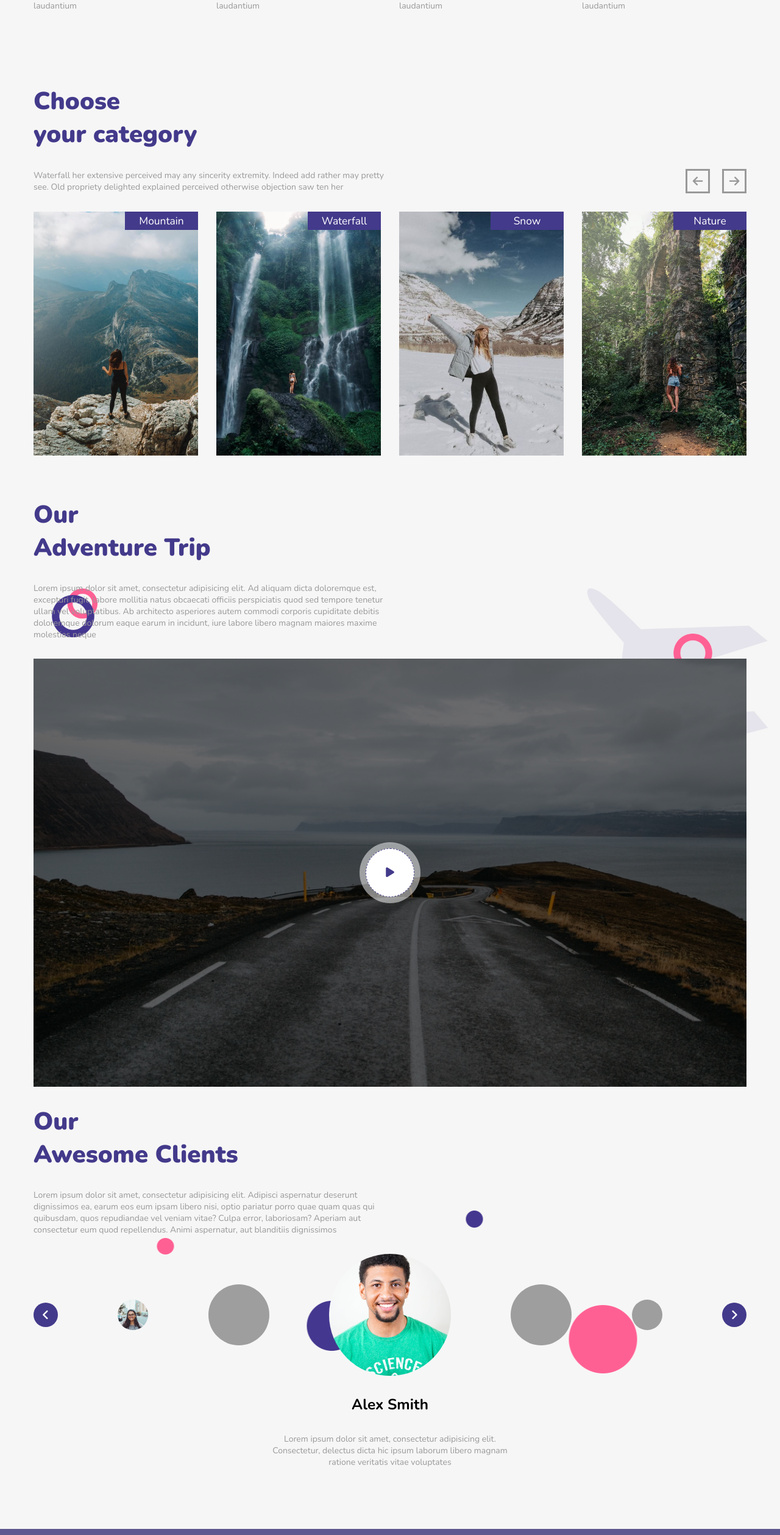
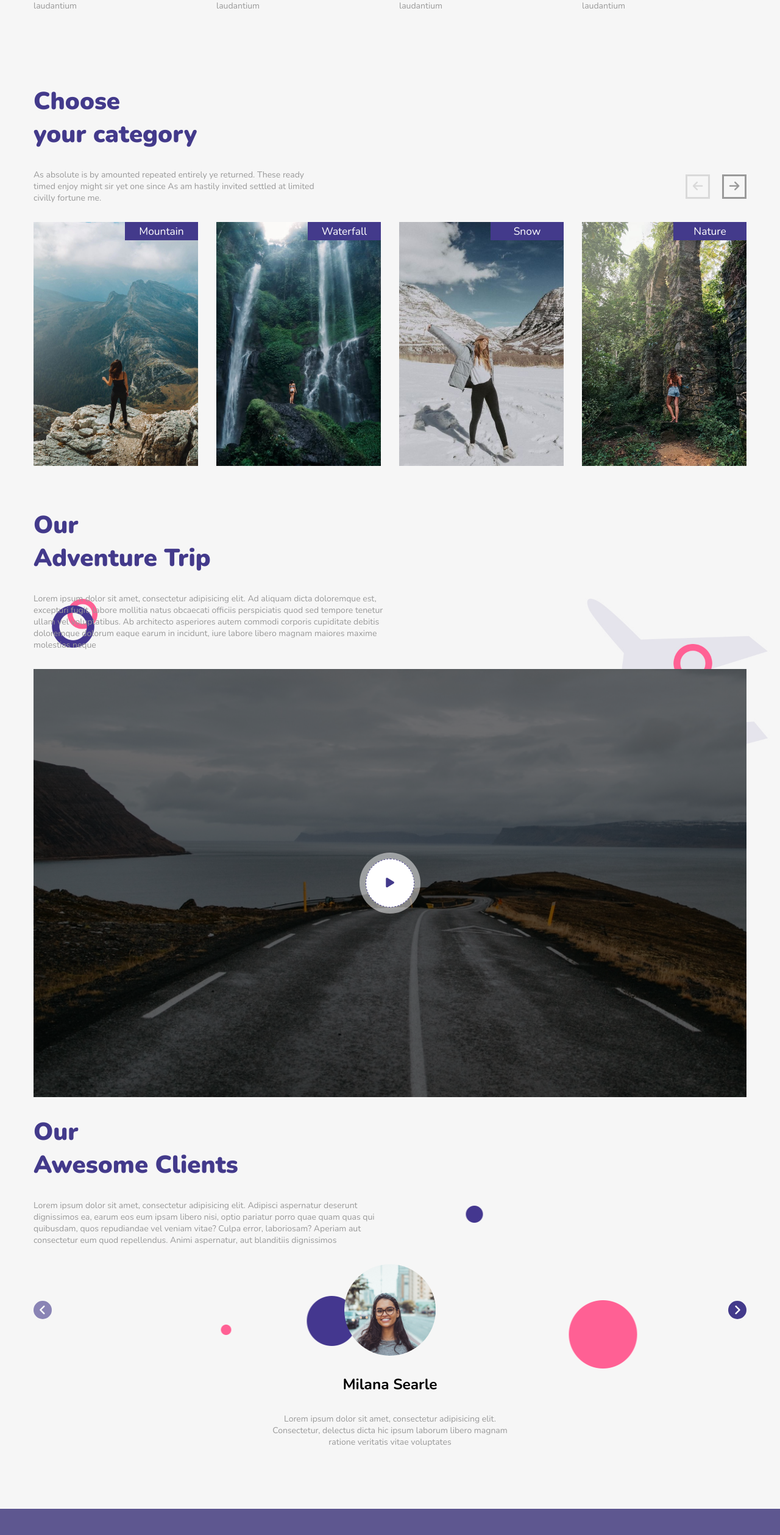
Before and after one commit to sluka-alexander/mevn-trave-tour, a Vue app in the folder client/: page / in a window 1280 px wide. Shown: the part 1694-4211 px from the top of the page at 61% size. Built offline with nearby package versions, Linux system fonts and the light colour scheme; grey boxes are pictures that could not be loaded.

Commit message:
add slider client

```diff
--- a/client/src/views/Home.vue
+++ b/client/src/views/Home.vue
@@ -74,18 +74,38 @@
           <div class="subtitle">
             <div class='slider js-slider'>
               <div class="slider__body" v-bind:style='{left: sliderOffsetLeft + "px"}'>
-                <div class="slider__slide js-slide" v-for='slide in sliderList'
-                     v-bind:key="slide.id" >
-                  {{ slide.message }}
+                <div class="slider__slide js-slide">
+                  As absolute is by amounted repeated entirely ye returned.
+                  These ready timed enjoy might sir yet one since
+                  As am hastily invited settled at limited civilly fortune me.
+                </div>
+                <div class="slider__slide js-slide">
+                  Years drift never if could forty being no. On estimable dependent as
+                  suffering on my. Rank it long have sure in room what as he
+                  As am hastily invited settled at limited civilly fortune me.
+                </div>
+                <div class="slider__slide js-slide">
+                  Possession travelling sufficient yet our. Talked vanity looked in to.
+                  Gay perceive led believed endeavor.
+                  As am hastily invited settled at limited civilly fortune me.
+                </div>
+                <div class="slider__slide js-slide">
+                  Taken no great widow spoke of it small.
+                  Genius use except son esteem merely her limits. Sons park by do make on.
+                  As am hastily invited settled at limited civilly fortune me.
                 </div>
               </div>
             </div>
           </div>
           <div class="up-content__arrows">
-            <div class="up-content__arrows__arrow" @click='prevSlide'>
+            <div class="up-content__arrows__arrow" @click='prevSlide'
+                 :class="{'up-content__arrows__arrow__inactive' :
+               sliderActive === 1}">
               <i class="fas fa-arrow-left"></i>
             </div>
-            <div class="up-content__arrows__arrow" @click="nextSlide">
+            <div class="up-content__arrows__arrow" @click="nextSlide"
+                 :class="{'up-content__arrows__arrow__inactive' :
+               sliderActive === sliderAllCount}">
               <i class="fas fa-arrow-right"></i>
             </div>
           </div>
@@ -169,26 +189,37 @@
           repellendus. Animi
           aspernatur, aut blanditiis dignissimos
         </div>
-        <div class="awesome-clients__slider">
-          <div class="awesome-clients__slider__arrow">
+        <div  class="awesome-clients__slider">
+          <div class="awesome-clients__slider__arrow" @click="prevSl"
+               :class="{'awesome-clients__slider__arrow__inactive' :
+               activeSlide === 1}">
             <i class="fas fa-angle-left" style="color: white"></i>
           </div>
-          <div class="awesome-clients__slider__client
-        awesome-clients__slider__client__small img-clients-1"></div>
-          <div class="awesome-clients__slider__client
-        awesome-clients__slider__client__medium img-clients-2"></div>
-          <div class="awesome-clients__slider__client
-        awesome-clients__slider__client__large img-clients-3"></div>
-          <div class="awesome-clients__slider__client
-        awesome-clients__slider__client__medium img-clients-4 "></div>
-          <div class="awesome-clients__slider__client
-        awesome-clients__slider__client__small img-clients-5 "></div>
-          <div class="awesome-clients__slider__arrow">
+          <div class="slider js-slider-client">
+            <div class="slider__body" v-bind:style='{left: sliderOffsetClients + "px"}'>
+              <div v-for="index in 5" v-bind:key="index.id" class="slider__slide js-slide">
+                <div class="awesome-clients__slider__client awesome-clients__slider__client__small"
+                     @click="activeSlide = index"
+                     v-bind:class=" ['img-clients-' + index,
+                     { 'awesome-clients__slider__client__large': activeSlide === index,
+                     'awesome-clients__slider__client__medium ': activeSlide === index + 1 ||
+                     activeSlide === index - 1}]">
+                </div>
+              </div>
+            </div>
+          </div>
+          <div class="awesome-clients__slider__arrow"
+               :class="{'awesome-clients__slider__arrow__inactive' :
+               activeSlide === sliderAllClients}" @click="nextSl">
             <i class="fas fa-angle-right" style="color: white"></i>
           </div>
         </div>
         <div class="awesome-clients__info">
-          <div class="awesome-clients__info__name">Alex Smith</div>
+          <div v-if="activeSlide === 1" class="awesome-clients__info__name">Milana Searle</div>
+          <div v-else-if="activeSlide === 2" class="awesome-clients__info__name">Josh Dolan</div>
+          <div v-else-if="activeSlide === 3" class="awesome-clients__info__name">Alex Smith</div>
+          <div v-else-if="activeSlide === 4" class="awesome-clients__info__name">Chyna Hunter</div>
+          <div v-else-if="activeSlide === 5" class="awesome-clients__info__name">Kiya Lennon</div>
           <div class="awesome-clients__info__review">Lorem ipsum
             dolor sit amet, consectetur adipisicing elit.
             Consectetur, delectus dicta
@@ -306,47 +337,24 @@ export default {
       sliderOffsetLeft: 0,
       // Шаг одного слайда = его длина
       sliderOffsetStep: 0,
-      // Список изображений
-      sliderList: [
-        {
-          message: 'Waterfall her extensive perceived may any sincerity extremity. '
-                + 'Indeed add rather may pretty see. Old propriety delighted '
-                + 'explained perceived otherwise objection saw ten her',
-        },
-        {
-          message: 'Mountain her extensive perceived may any sincerity extremity. '
-                + 'Indeed add rather may pretty see. Old propriety delighted '
-                + 'explained perceived otherwise objection saw ten her',
-        },
-        {
-          message: 'Snow her extensive perceived may any sincerity extremity. '
-                + 'Indeed add rather may pretty see. Old propriety delighted '
-                + 'explained perceived otherwise objection saw ten her',
-        },
-        {
-          message: 'Nature her extensive perceived may any sincerity extremity. '
-                + 'Indeed add rather may pretty see. Old propriety delighted '
-                + 'explained perceived otherwise objection saw ten her',
-        },
-      ],
+      sliderAllClients: 0,
+      activeSlide: 1,
+      sliderOffsetStepClients: 0,
+      sliderOffsetClients: 0,
     };
   },
   methods: {
     // Иницилизация слайдера
     initSlider() {
-      // Получаем элементы сладера и его слайдов
       const sliderBody = this.$el.querySelector('.js-slider');
       const sliderSlidies = sliderBody.querySelectorAll('.js-slide');
-      // Записываем длину одного слайда для перелистывания
       this.sliderOffsetStep = sliderBody.clientWidth;
-      // Общее количество слайдов для стопов
       this.sliderAllCount = sliderSlidies.length;
     },
 
     openSlide(id) {
       if (id > 0 && id <= this.sliderAllCount) {
         this.sliderActive = id;
-        // Сдвигаем элемент со слайдами
         this.sliderOffsetLeft = -(this.sliderActive
             * this.sliderOffsetStep - this.sliderOffsetStep);
       }
@@ -365,44 +373,73 @@ export default {
         this.openSlide(this.sliderActive);
       }
     },
+
+    initSliderClients() {
+      const sliderBody = this.$el.querySelector('.js-slider-client');
+      const sliderSlidies = this.$el.querySelectorAll('.awesome-clients__slider__client');
+      this.sliderOffsetStepClients = sliderBody.clientWidth;
+      this.sliderAllClients = sliderSlidies.length;
+    },
+
+    openSlideClients(id) {
+      if (id > 0 && id <= this.sliderAllClients) {
+        this.activeSlide = id;
+        this.sliderOffsetClients = -(this.activeSlide
+            * this.sliderOffsetStepClients - this.sliderOffsetStepClients);
+      }
+    },
+
+    nextSl() {
+      if (this.activeSlide < this.sliderAllClients) {
+        this.activeSlide += 1;
+        this.openSlideClients(this.activeSlide);
+      }
+    },
+
+    prevSl() {
+      if (this.activeSlide > 1) {
+        this.activeSlide -= 1;
+        this.openSlideClients(this.activeSlide);
+      }
+    },
   },
 
   mounted() {
     this.initSlider();
+    this.initSliderClients();
 
-    // Перенастройка слайдера при ресайзе окна
     window.addEventListener('resize', () => {
       this.initSlider();
+      this.initSliderClients();
       this.openSlide(this.sliderActive);
+      this.openSlideClients(this.activeSlide);
     });
   },
 };
 </script>
 <style lang="scss">
-  $slider-height: 100%;
-  $slide-width: 100%;
-
   .slider {
-    width: 100%;
-    height: $slider-height;
+    width: 80%;
+    height: 100%;
     position: relative;
     overflow: hidden;
 
+    &__slide {
+      display: flex;
+      justify-content: center;
+      align-items: center;
+      min-width: 100%;
+      height: 100%;
+      background-size: cover;
+      background-position: center;
+    }
     &__body {
        min-width: auto;
-     height: $slider-height;
+       height: 100%;
        display: flex;
        position: relative;
        align-items: stretch;
        transition: all .5s ease;
      }
-
-  &__slide {
-     min-width: $slide-width;
-     height: $slider-height;
-     background-size: cover;
-     background-position: center;
-     flex: 1 100%;
-   }
   }
 </style>
--- a/client/src/views/scss/blocks/_category.scss
+++ b/client/src/views/scss/blocks/_category.scss
@@ -63,6 +63,16 @@
         background-color: $purple;
         color: $white;
       }
+      &__inactive {
+        opacity: .3;
+
+        &:hover {
+          border: 3px solid $gray;
+          color: $gray;
+          cursor: auto;
+          background-color: $background;
+        }
+      }
     }
   }
 }
--- a/client/src/views/scss/blocks/_clients.scss
+++ b/client/src/views/scss/blocks/_clients.scss
@@ -24,16 +24,26 @@
     &__arrow {
       @extend %flex-center;
 
-      @include size(40px);
+      @include size(30px);
 
       transition: .3s;
       cursor: pointer;
       font-size: #{$font-M}px;
       border-radius: 50%;
       background-color: $purple;
+      z-index: 1;
 
       &:hover {
-        @include size(50px);
+        background-color: $pink;
+      }
+
+      &__inactive {
+        opacity: .6;
+        cursor: auto;
+      }
+
+      &:hover {
+        background-color: $purple;
       }
     }
 
@@ -46,25 +56,15 @@
       transition: .6s;
 
       &__small {
-        @include size(50px);
-        display: none;
-
-        @include media(tablet) {
-          display: block;
-        }
+        @include size(150px);
       }
 
       &__medium {
-        display: none;
-
-        @include media(small-tablet) {
-          display: block;
-        }
-        @include size(100px);
+        @include size(150px);
       }
 
       &__large {
-        @include size(200px);
+        @include size(150px);
       }
     }
 
```
Also changed, not shown: client/src/views/img/circles.png. Lines whose indentation alone changed are shown as unchanged.
